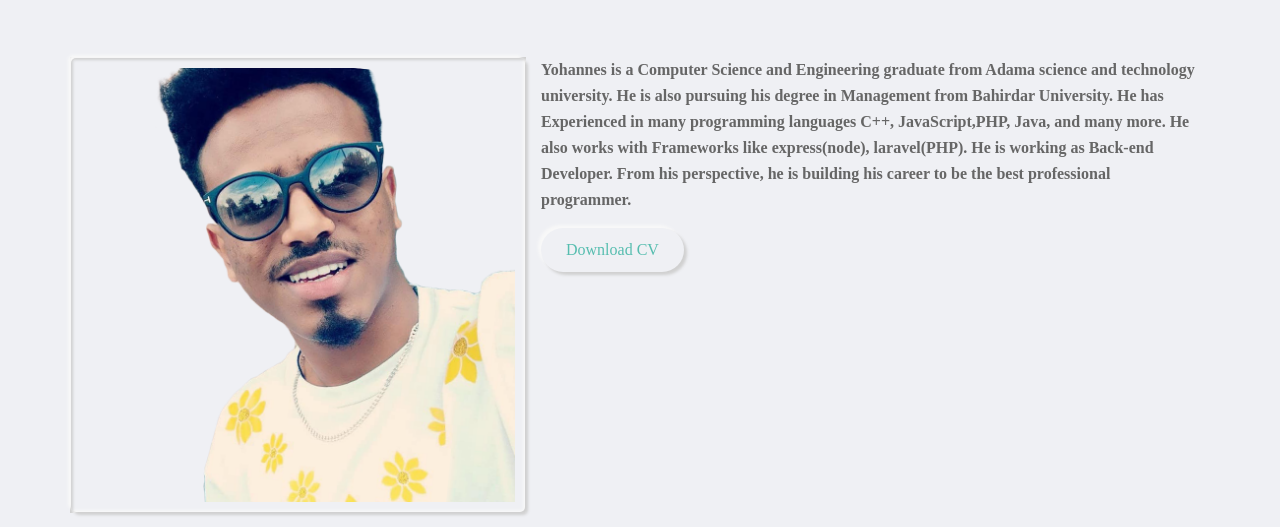
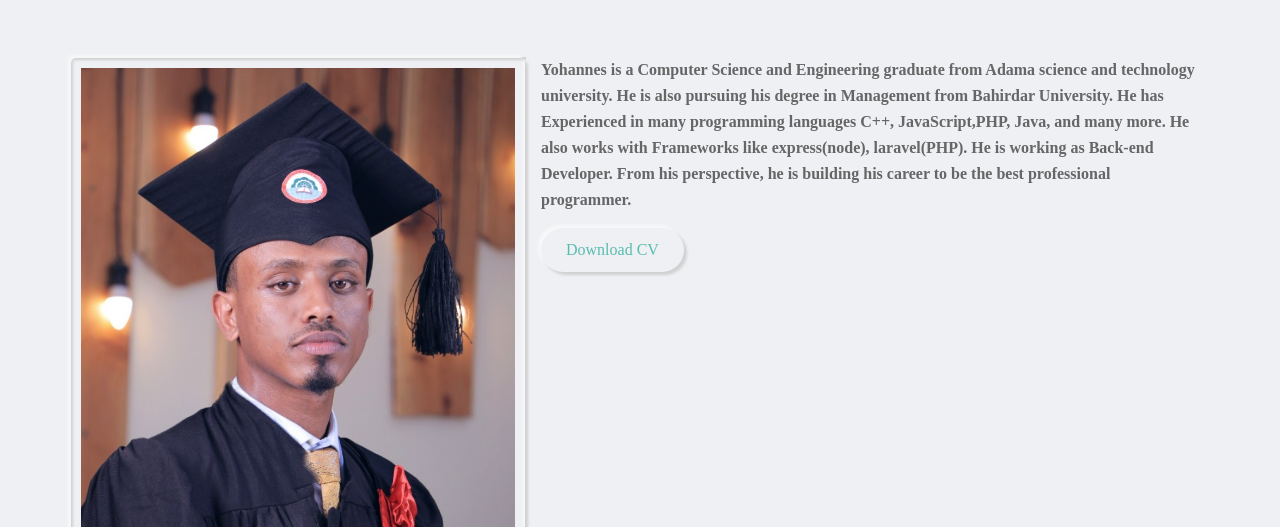
Before and after one commit to jo-ui/portfolio, a plain HTML site: page index.html in a window 1280 px wide. Shown: the part 967-1494 px from the top of the page. Drawn offline with Linux system fonts and the light colour scheme.

Commit message:
profile picture update

```diff
--- a/index.html
+++ b/index.html
@@ -128,7 +128,7 @@
             <div class="row">
                 <div class="about-img">
                     <div class="img-box inner-shadow">
-                        <img src="img/ppp.png" class="outer-shadow" alt="profile-pic">
+                        <img src="img/profile.jpg" class="outer-shadow" alt="profile-pic">
                     </div>
                     <!--social links start-->
                     <div class="social-links">
```
